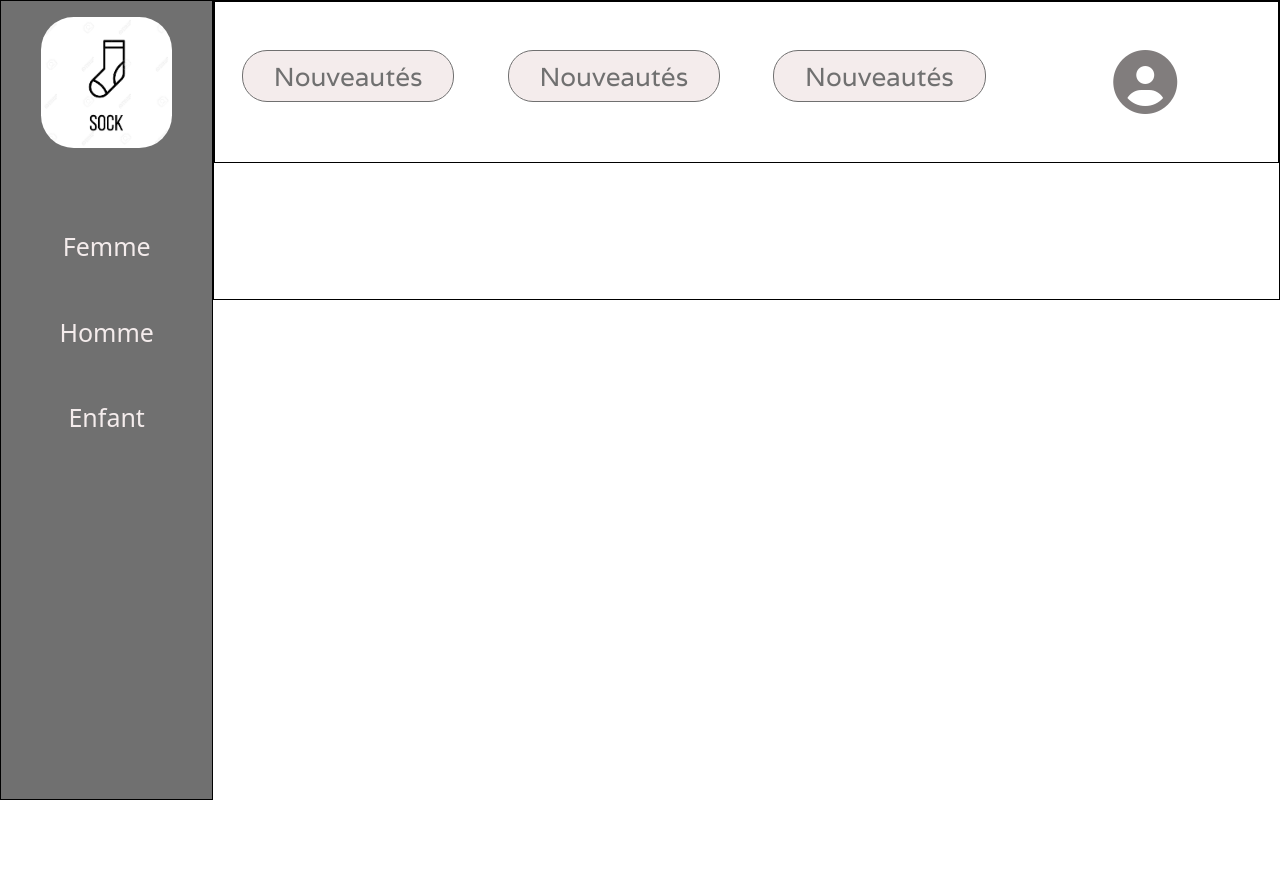
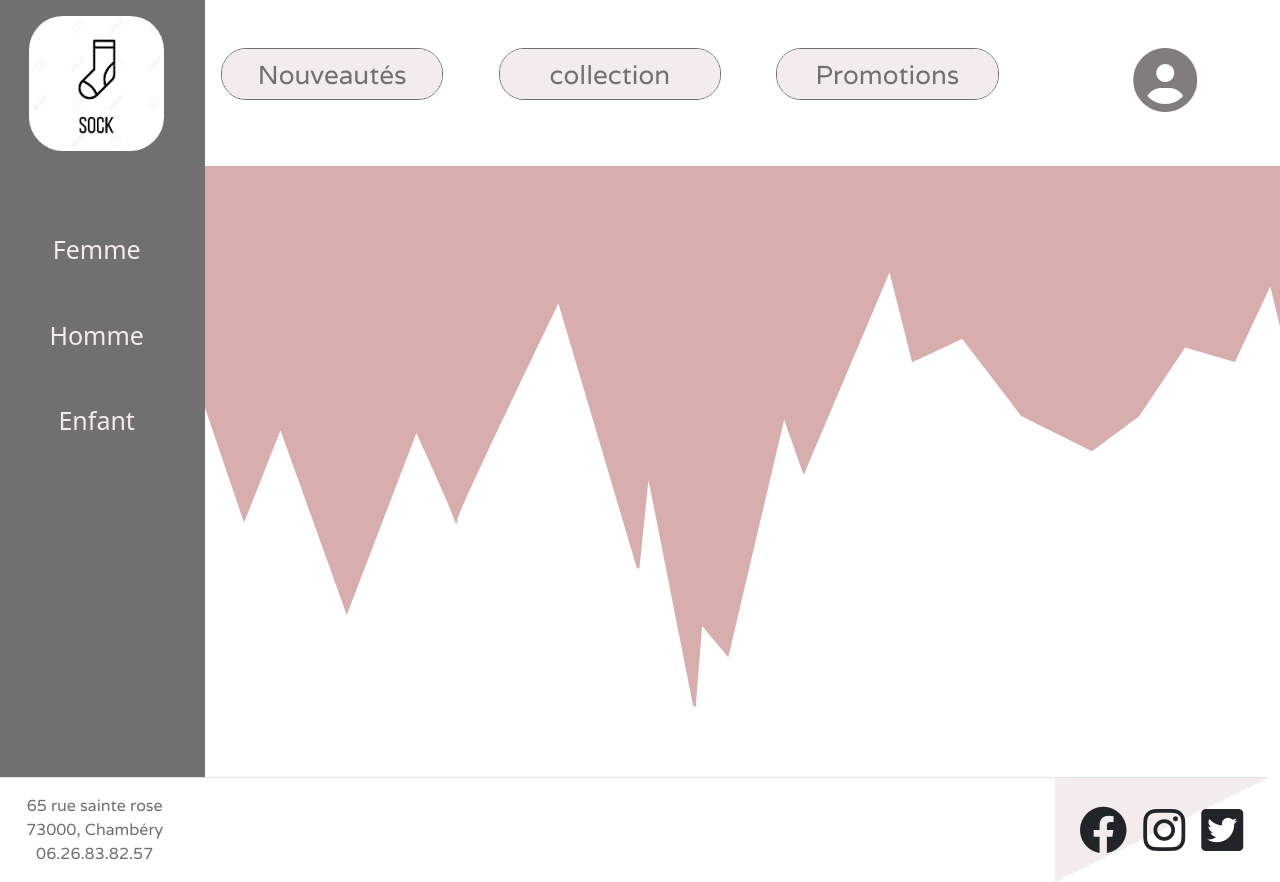
Before and after one commit to mathildeleboeuf/projet-chaussette, a plain HTML site: page index.html in a window 1280 px wide. Before the commit the page ends 800 px from the top, so only its background shows below. Drawn offline with nearby package versions, Linux system fonts and the light colour scheme.

Commit message:
création de la section centrale et d'un footeur

```diff
--- a/assets/css/style.css
+++ b/assets/css/style.css
@@ -3,10 +3,13 @@
 :root {
     --couleur-principale : #707070;
     --couleur-secondaire : #F4ECEC;
+    --police-principale : 'Varela', sans-serif;
 
 }
 
-
+* {
+    overflow-x : hidden;
+}
 
 .bordure {
     border: 1px solid black;
@@ -16,12 +19,25 @@
     height: 300px;
 }
 
+.height2 {
+    height: 100vh;
+}
+
+.height3 {
+    height: 20vh;
+}
+
+.height4 {
+    height: 80vh;
+    width: 100%;
+}
+
 .btn-header {
     background-color: var(--couleur-secondaire);
     color: #707070;
     width: 20%;
     height: 52px;
-    font-family: 'Varela', sans-serif;
+    font-family: var(--police-principale);
     font-size: 26px;
     border-radius: 25px;
     border: 0.5px solid #707070;
@@ -43,8 +59,6 @@
 .aside {
     background-color: var(--couleur-principale);
     text-align: center;
-    height: 100vh;
-
 }
 
 .aside img {
@@ -54,7 +68,7 @@
 
 .aside p {
     color: var(--couleur-secondaire);
-    font-size:'Varela', sans-serif;
+    font-size: var(--police-principale);
     width: fit-content;
     margin: 0 auto;
     font-size: 25px;
@@ -63,5 +77,17 @@
 
 .aside p:hover {
     color: #D7ADAD;
-    ;
 }
+
+.footerRow {
+    width: 100vw;
+}
+
+footer p {
+    font-family: var(--police-principale);
+    color: var(--couleur-principale);
+    text-align: center;
+}
+
+.icon-block-background {
+    background: linear-gradient(to bottom right, var(--couleur-secondaire) 50%, white 50%);}
--- a/index.html
+++ b/index.html
@@ -1,11 +1,15 @@
 <!DOCTYPE html>
 <html lang="en">
+
 <head>
     <meta charset="UTF-8">
     <meta http-equiv="X-UA-Compatible" content="IE=edge">
     <meta name="viewport" content="width=device-width, initial-scale=1.0">
-    <link rel="stylesheet" href="https://cdn.jsdelivr.net/npm/bootstrap@5.1.3/dist/css/bootstrap.min.css" integrity="sha384-1BmE4kWBq78iYhFldvKuhfTAU6auU8tT94WrHftjDbrCEXSU1oBoqyl2QvZ6jIW3" crossorigin="anonymous">
-    <link rel="stylesheet" href="https://cdnjs.cloudflare.com/ajax/libs/font-awesome/6.1.1/css/all.min.css" integrity="sha512-KfkfwYDsLkIlwQp6LFnl8zNdLGxu9YAA1QvwINks4PhcElQSvqcyVLLD9aMhXd13uQjoXtEKNosOWaZqXgel0g==" crossorigin="anonymous" referrerpolicy="no-referrer" />
+    <link rel="stylesheet" href="https://cdn.jsdelivr.net/npm/bootstrap@5.1.3/dist/css/bootstrap.min.css"
+        integrity="sha384-1BmE4kWBq78iYhFldvKuhfTAU6auU8tT94WrHftjDbrCEXSU1oBoqyl2QvZ6jIW3" crossorigin="anonymous">
+    <link rel="stylesheet" href="https://cdnjs.cloudflare.com/ajax/libs/font-awesome/6.1.1/css/all.min.css"
+        integrity="sha512-KfkfwYDsLkIlwQp6LFnl8zNdLGxu9YAA1QvwINks4PhcElQSvqcyVLLD9aMhXd13uQjoXtEKNosOWaZqXgel0g=="
+        crossorigin="anonymous" referrerpolicy="no-referrer" />
     <link rel="stylesheet" href="assets/css/style.css">
     <title>Document</title>
 
@@ -13,9 +17,9 @@
 </head>
 
 <body>
-    <div class="container-fluid">
+    <div class="container-fluid p-0">
         <div class="row">
-            <div class="col-2 bordure aside">
+            <div class="col-2 aside">
                 <aside class="">
                     <div class=" py-3">
                         <img src="assets/img/iconesock.jpg" alt="icone d'une chaussette">
@@ -27,29 +31,45 @@
                     </div>
                 </aside>
             </div>
-
-            <div class="col-10 bordure height">
+                <div class="col-10 px-0">
                     <header>
-                    <div class="row bordure py-5 justify-content-around">
+                        <div class="row py-5 justify-content-around">
                             <button class="btn btn-header ">Nouveautés</button>
-                        <button class="btn btn-header ">Nouveautés</button>
-                        <button class="btn btn-header ">Nouveautés</button>
+                            <button class="btn btn-header ">collection</button>
+                            <button class="btn btn-header ">Promotions</button>
                             <div class="icon-header-container text-center">
                                 <i class="fa-solid fa-circle-user fa-4x icon-header-color"></i>
                             </div>
                         </div>
                     </header>
-
+                    <section>
+                        <svg class="w-100" id="ezQ1V2JkubI1" xmlns="http://www.w3.org/2000/svg"
+                            xmlns:xlink="http://www.w3.org/1999/xlink" viewBox="0 0 1920 1080"
+                            shape-rendering="geometricPrecision" text-rendering="geometricPrecision">
+                            <path
+                                d="M1919.999992,0L0,0L184.845203,624.013562l55.998325-162.904224l101.81514,325.808447L449.564565,466.200094q66.179839,167.99498,61.089082,162.904223t157.813467-391.988289L790.645281,710.556426l15.27227-170.556431l71.270597,414.912764l10.181514-147.631953l40.726056,55.998326l86.542868-422.53283l30.544542,99.253688L1177.54281,181.117694l35.635299,162.904222l76.361353-40.726057l91.633626,137.450438l106.905896,61.089082l71.270598-61.089084l71.270598-122.178169l76.361355,25.453784l55.998325-137.45044l55.998327,264.719362l35.635298-45.816813l65.386507,229.084063"
+                                transform="matrix(1.149308 0 0 1-143.335671 0.000022)" fill="#d7adad" stroke="#d7adad"
+                                stroke-width="3.84" />
+                            <path d="" fill="none" stroke="#3f5787" stroke-width="3.84" />
+                        </svg>
+                    </section>
+                </div>
+        </div>
+        <footer>
+            <div class="row justify-content-between h-5 border-top footerRow">
+                <div class="col-2 h-5 d-flex align-items-center justify-content-center px-0">
+                    <p class="py-3 m-0">65 rue sainte rose<br>73000, Chambéry<br>06.26.83.82.57</p>
+                </div>
+                <div class="col-2 h-5 icon-block-background d-flex align-items-center justify-content-center px-0">
+                    <i class="fa-brands fa-facebook fa-3x px-2"></i>
+                    <i class="fa-brands fa-instagram fa-3x px-2"></i>
+                    <i class="fa-brands fa-twitter-square fa-3x px-2"></i>
+                </div>
+            </div>
+        </footer>
         </div>
     </div>
 
-    </div>
-  <nav>
-    <header>
-
-
-    </header>
-  </nav>
 
 </body>
 
```
Also changed, not shown: assets/svg/mountain-2.svg (added). Lines whose indentation alone changed are shown as unchanged.
